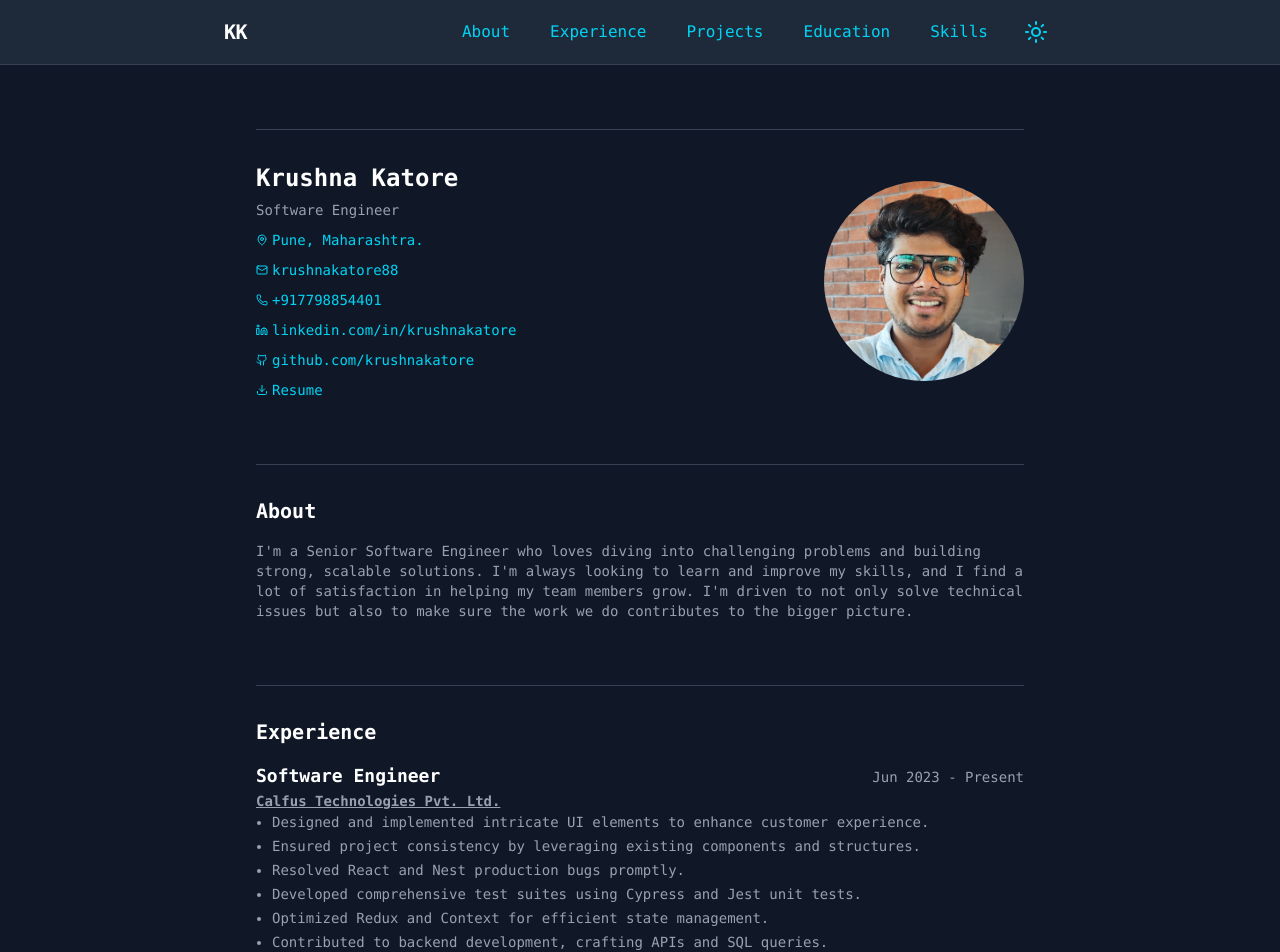
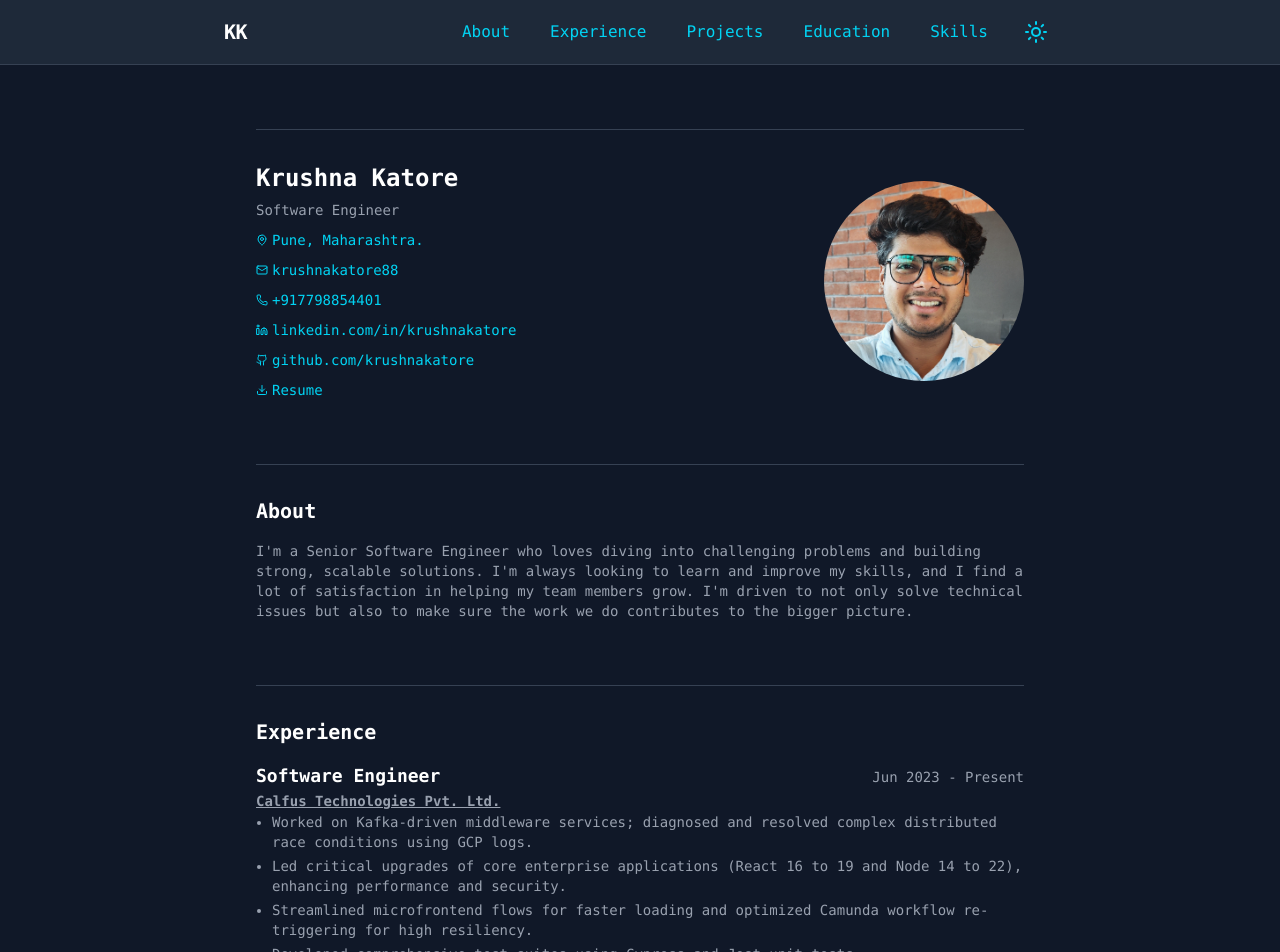
Before and after one commit to krushnakatore/cv, a Next.js app: page / in a window 1280 px wide. Shown: the top 952 px of the page. Built offline with nearby package versions, Linux system fonts and the light colour scheme.

Commit message:
Update portfolioData.ts

```diff
--- a/src/data/portfolioData.ts
+++ b/src/data/portfolioData.ts
@@ -76,7 +76,7 @@ export interface Project {
       role: 'Software Engineer',
       company: 'Calfus Technologies Pvt. Ltd.',
       years: 'Jun 2023 - Present',
-      description: ['Designed and implemented intricate UI elements to enhance customer experience.', 'Ensured project consistency by leveraging existing components and structures.', 'Resolved React and Nest production bugs promptly.', 'Developed comprehensive test suites using Cypress and Jest unit tests.', 'Optimized Redux and Context for efficient state management.', 'Contributed to backend development, crafting APIs and SQL queries.', 'Collaborated on a new backend service using NestJS.', 'Addressed configuration issues like CORS.', 'Utilized Kotlin to troubleshoot and resolve production bugs.', 'Engaged with clients to understand requirements and deliver desired outcomes.'],
+      description: ['Worked on Kafka-driven middleware services; diagnosed and resolved complex distributed race conditions using GCP logs.', 'Led critical upgrades of core enterprise applications (React 16 to 19 and Node 14 to 22), enhancing performance and security.', 'Streamlined microfrontend flows for faster loading and optimized Camunda workflow re-triggering for high resiliency.', 'Developed comprehensive test suites using Cypress and Jest unit tests.', 'Contributed to backend development, crafting APIs and SQL queries.', 'Engineered critical backend integrations with Twilio and WorkBright, collaborating directly with external developer teams to architect robust callback/webhook handlers.', 'Fast-tracked system performance via SQL query optimization.', 'Developed backend microservices in NestJS and Kotlin, aligning closely with clients to translate business needs into technical solutions.', 'Utilized Kotlin to troubleshoot and resolve production bugs.', 'Engaged with clients to understand requirements and deliver desired outcomes.'],
       skills: ['JavaScript', 'React', 'Node.js', 'AWS', 'Docker']
     },
     {
```
